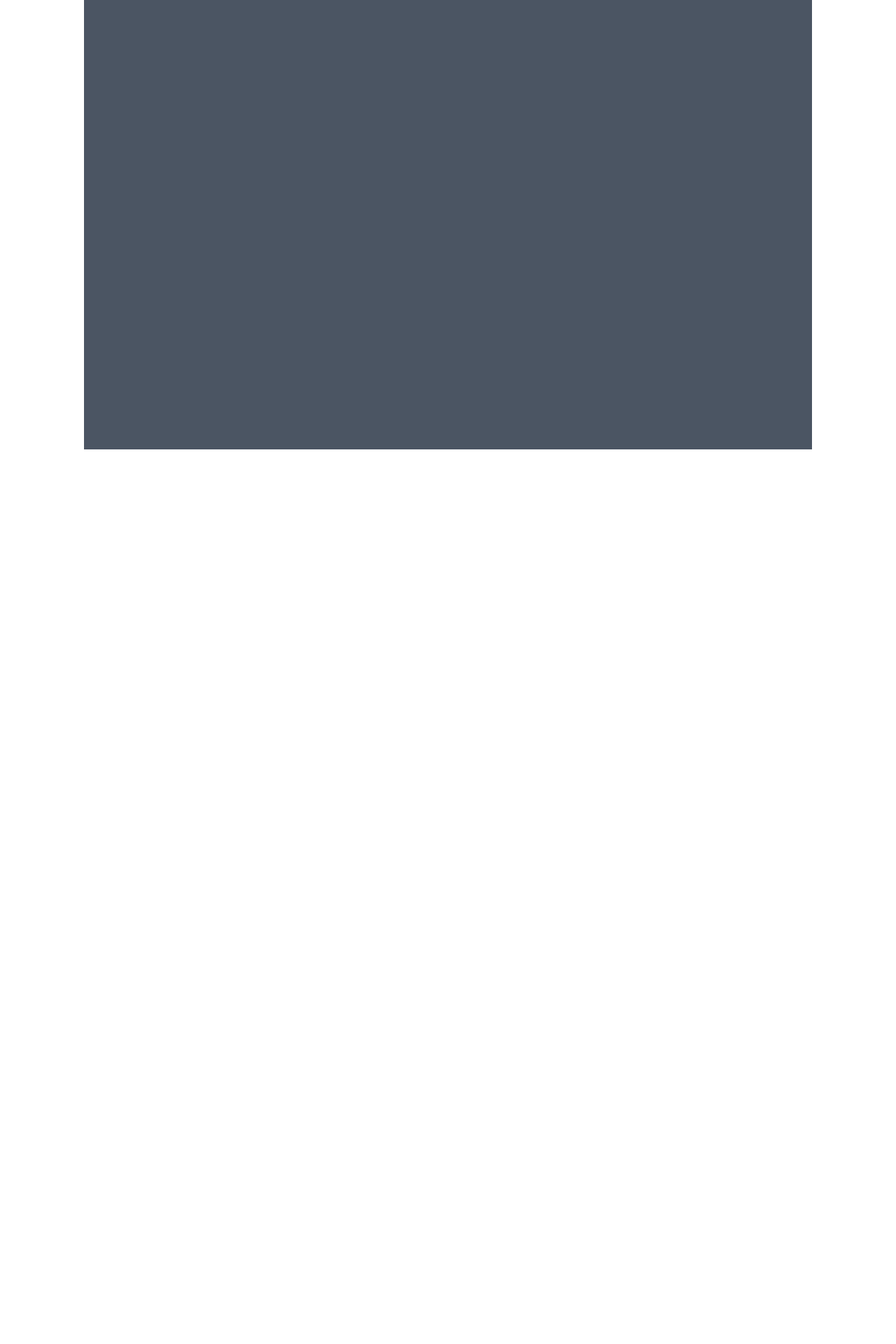
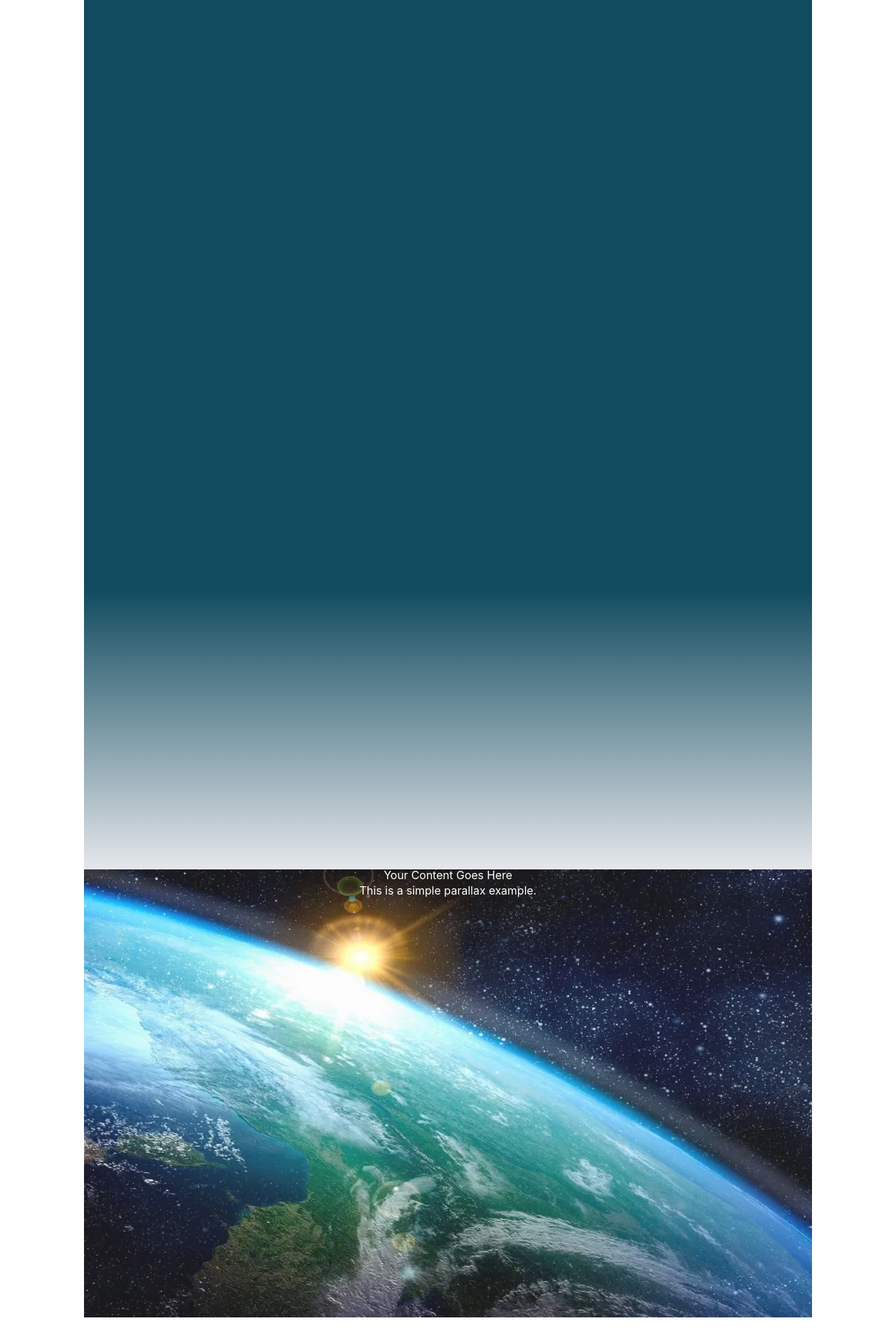
Before and after one commit to KazemZavari/international-conference-app, a React (Vite) app: page / in a window 1280 px wide. Shown: the part 2038-3958 px from the top of the page at 70% size. Before the commit the page ends 2680 px from the top, so only its background shows below. Built offline with nearby package versions, Linux system fonts and the light colour scheme; the HTML template or start-up script is replaced by a standard one.

Commit message:
update-1

```diff
--- a/src/App.tsx
+++ b/src/App.tsx
@@ -96,9 +96,29 @@ const App = () => {
             <p>This is a simple parallax example.</p>
           </div>
         </div>
+        <div className=" "></div>
       </div>
 
-      <div className="bg-gray-600 h-[1000px]"></div>
+      <div className="bg-[#114b5f]  h-[150vh]"></div>
+      <div className="bg-[#114b5f] bg-gradient-to-t from-gray-200 to-[#114b5f] h-[50vh]"></div>
+
+      <div className="relative h-[80vh] overflow-hidden">
+        <div
+          className="absolute w-[100%] h-[80vh] bg-fixed bg-center-top bg-no-repeat text-white
+          opacity-90 bg-cover text-center bg-[url('./assets/img/18.jpg')]  "
+        >
+          <div className="content">
+            <h1>Your Content Goes Here</h1>
+            <p>This is a simple parallax example.</p>
+          </div>
+        </div>
+      </div>
+      <div className="h-[45vh]">
+
+      </div>
+      <div className="h-[45vh] bg-[#114b5f] ">
+
+</div>
     </>
   );
 };
```
